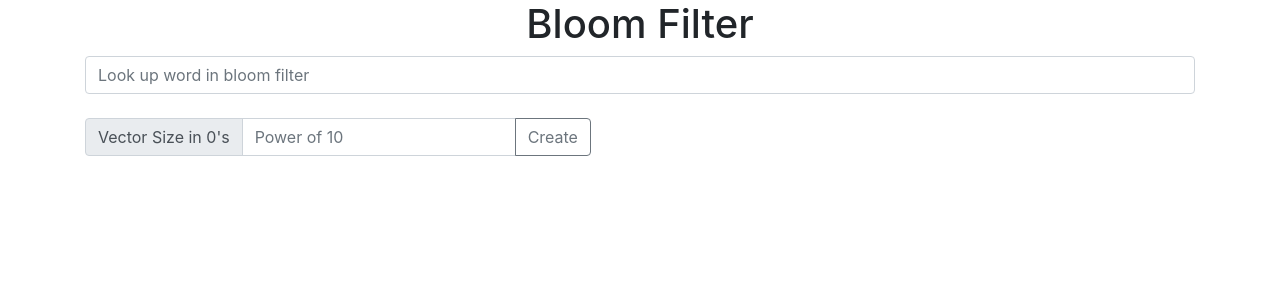
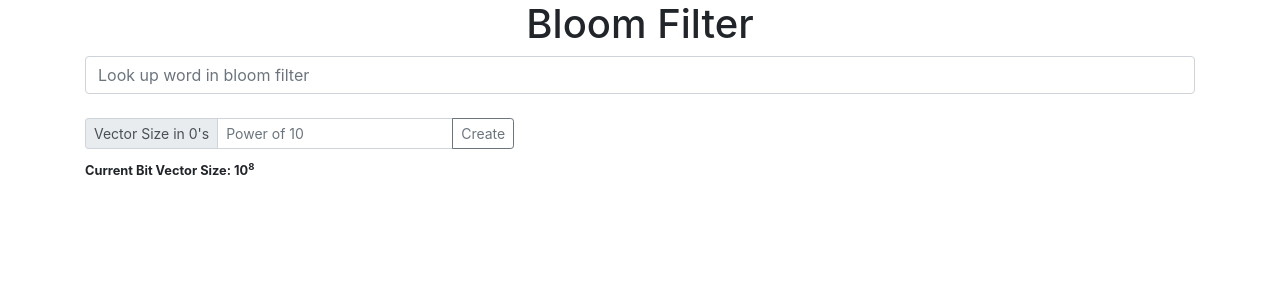
Before and after one commit to ellbosch/elbosc-bloom-filter, a React (Create React App) app in the folder client/: page / in a window 1280 px wide. Shown: the top 300 px of the page. Built offline with nearby package versions, Linux system fonts and the light colour scheme.

Commit message:
ui shows current size of bit vector

```diff
--- a/client/src/App.js
+++ b/client/src/App.js
@@ -1,47 +1,56 @@
-import React, { useState, useEffect, useCallback } from 'react';
+import React, { useState, useEffect } from 'react';
 
 function App() {
   const [queryString, setQueryString] = useState("");
 
+  useEffect(() => {
+    console.log("HII");
+  });
+
   return (
-    <div className="container text-center">
-      <h1>Bloom Filter</h1>
+    <div className="container">
+      <h1 className="text-center">Bloom Filter</h1>
       <input type="text" className="form-control" placeholder="Look up word in bloom filter" aria-label="Search word"
           aria-describedby="button-search" value={queryString} onChange={e => setQueryString(e.target.value)} />
       <br />
-      <Controls />
+      <Controls size={8} />
       <QueryResult query={queryString} />
     </div>
   );
 }
 
-function Controls() {
-  const [vectorSize, setVectorSize] = useState(null);   // let user control bit vector (set to powers of 10)
+function Controls(props) {
+  const [vectorSizeQuery, setVectorSizeQuery] = useState("");             // query string for vector size
+  const [vectorSizeServer, setVectorSizeServer] = useState(props.size);     // current state of vector size from server
 
   function createBloomFilter() {
-    console.log("HI");
     fetch('/bloomfilter', {
       method: 'post',
       headers: {'Content-Type':'application/json'},
       body: JSON.stringify({
-        'size': vectorSize
+        'size': vectorSizeQuery
       })
-    });
+    })
+    .then(res => res.json())
+    .then(
+      (result) => { setVectorSizeServer(result.size) }
+    )
   }
 
   return (
-    <div className="row align-items-center">
+    <div className="row">
       <div className="col-auto">
-        <div className="input-group mb-2">
+        <div className="input-group input-group-sm mb-2">
           <div className="input-group-prepend">
-            <span className="input-group-text" id="vector-size-addon">Vector Size in 0's</span>
+            <span className="input-group-text">Vector Size in 0's</span>
           </div>
-          <input type="text" className="form-control" placeholder="Power of 10" aria-label="Vector Size"
-              aria-describedby="vector-size-addon" value={vectorSize} onChange={e => setVectorSize(e.target.value)} />
+          <input type="text" className="form-control" id="vector-size-input" placeholder="Power of 10" aria-label="Vector Size"
+              aria-describedby="vector-size-button" value={vectorSizeQuery} onChange={e => setVectorSizeQuery(e.target.value)} />
           <div className="input-group-append">
-            <button className="btn btn-outline-secondary" type="button" onClick={createBloomFilter}>Create</button>
+            <button id="vector-size-button" className="btn btn-outline-secondary" type="button" onClick={createBloomFilter}>Create</button>
           </div>
         </div>
+        <span><small><strong>Current Bit Vector Size: 10<sup>{vectorSizeServer}</sup></strong></small></span>
       </div>
     </div>
   )
```
Also changed, not shown: 1 other file (tests, documents, lock files or other folders).
